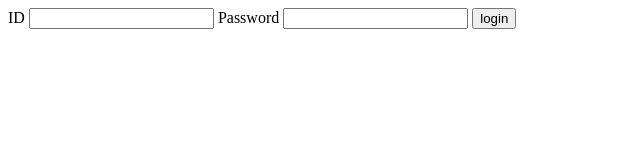
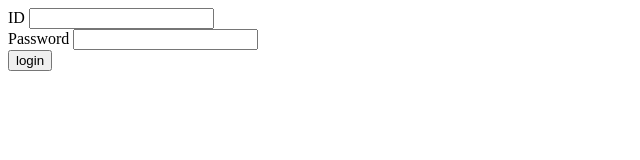
Before and after one commit to jieun0240/2023-WSM_103, a plain HTML site: page form.html in a window 1280 px wide. Shown: the whole page, without its empty margins (0-640 px from the left). Drawn offline with Linux system fonts and the light colour scheme.

Commit message:
로그인ㅇ창

```diff
--- a/form.html
+++ b/form.html
@@ -5,10 +5,19 @@
         <title>from</title>
     </head>
     <body>
-        ID
-        <input type="text">
-        Password
-        <input type="password">
+        <div>
+        <label for="I_ID">ID</label>
+        <input id="I_ID" type="text">
+    </div>
+
+    <div>
+        <label for="I_PWD">Password</label>
+        <input id="I_PWD" type="password">
+    </div>
+
+    <div>
         <input type="submit" value="login">    <!--value는 인풋 타입 이름 바꾸는 그러한.-->
+    </div>
+
     </body>
 </html>
```
